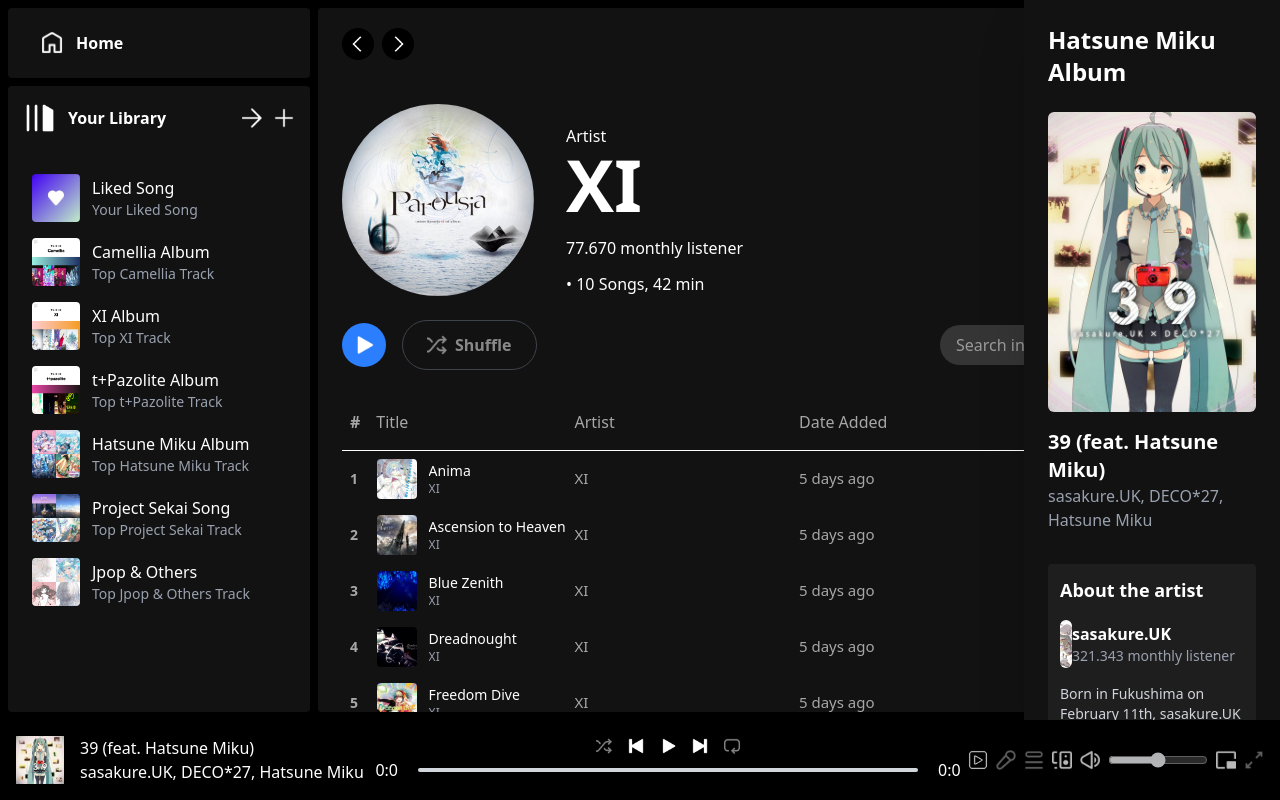
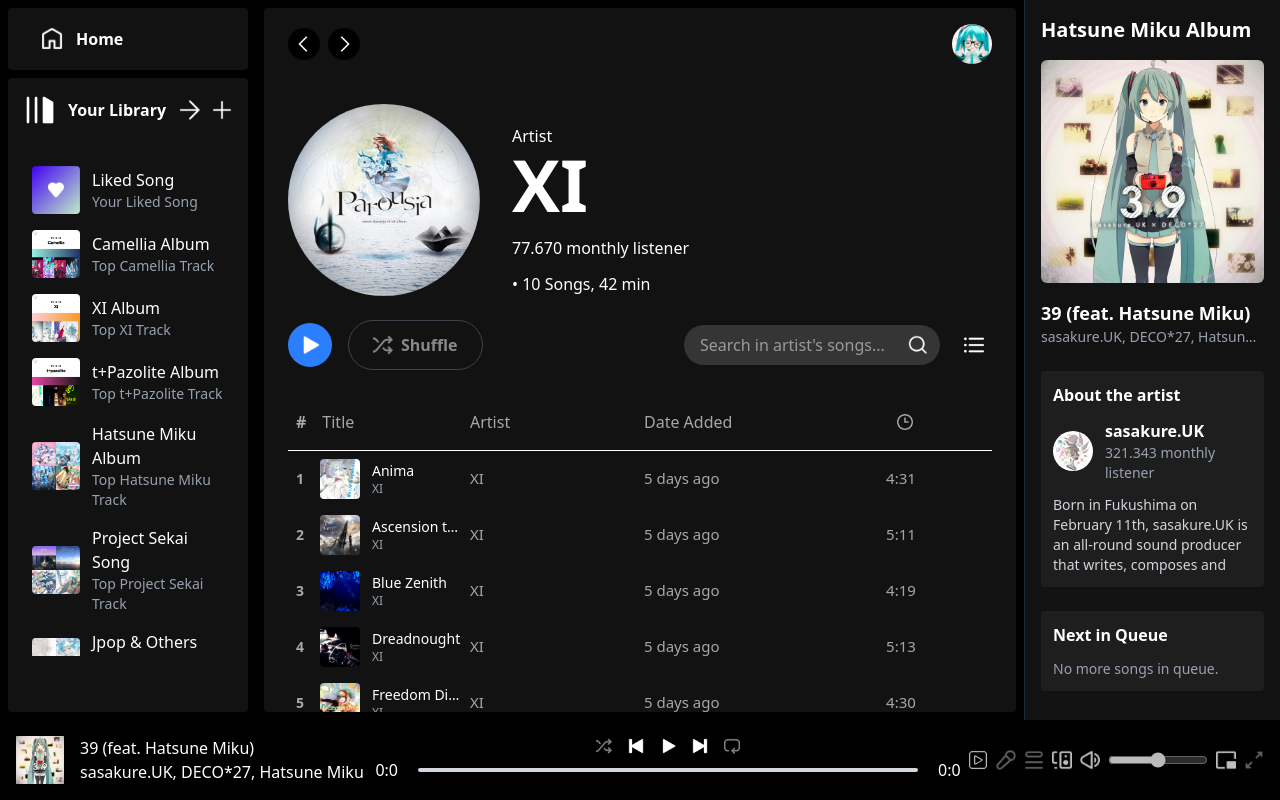
Before and after one commit to Artdi123/Musten, a React (Vite) app: page /artist/1 in a window 1280 px wide. Both pictures are taken after a click on the picture 978 px from the left and 760 px from the top of the page. Built offline with nearby package versions, Linux system fonts and the light colour scheme.

Commit message:
Fixing Display Layout

```diff
--- a/src/App.jsx
+++ b/src/App.jsx
@@ -1,19 +1,43 @@
-import React, { useContext } from "react";
+import React, { useContext, useState } from "react";
 import Sidebar from "./components/Sidebar.jsx";
 import Player from "./components/Player.jsx";
 import Display from "./components/Display.jsx";
+import View from "./components/View.jsx";
+import Queue from "./components/Queue.jsx";
 import { PlayerContext } from "./context/PlayerContext";
 
 const App = () => {
-  const { audioRef, track } = useContext(PlayerContext);
+  const { audioRef, track, currentPlaylist, playWithId, currentAlbumSongs, currentAlbumId } = useContext(PlayerContext);
+  const [showView, setShowView] = useState(false);
+  const [showQueue, setShowQueue] = useState(false);
 
   return (
     <div className="flex flex-col h-screen bg-black">
       <div className="h-[90%] flex flex-1 overflow-hidden">
         <Sidebar />
-        <Display />
+        <Display showRightSidebar={showView || showQueue} />
+        {/* Right Sidebar for View and Queue */}
+        {(showView || showQueue) && (
+          <div className="w-[20%] bg-[#121212] border-l border-gray-800">
+            {showView && <View />}
+            {showQueue && (
+              <Queue
+                currentPlaylist={currentPlaylist}
+                track={track}
+                playWithId={playWithId}
+                currentAlbumSongs={currentAlbumSongs}
+                currentAlbumId={currentAlbumId}
+              />
+            )}
+          </div>
+        )}
       </div>
-      <Player />
+      <Player
+        showView={showView}
+        setShowView={setShowView}
+        showQueue={showQueue}
+        setShowQueue={setShowQueue}
+      />
       <audio ref={audioRef} src={track.file} preload="auto"></audio>
     </div>
   );
--- a/src/components/Display.jsx
+++ b/src/components/Display.jsx
@@ -6,7 +6,7 @@
 import DisplayProfile from "./DisplayProfile.jsx";
 import { albumsData } from "../assets/assets.js";
 
-const Display = () => {
+const Display = ({ showRightSidebar = false }) => {
   const displayRef = useRef();
   const location = useLocation();
   const isAlbum = location.pathname.includes("album");
@@ -43,7 +43,11 @@
   return (
     <div
       ref={displayRef}
-      className="w-[100%] m-2 px-6 pt-4 rounded bg-[#121212] text-white overflow-auto lg:w-[75%] lg:ml-0"
+      className={`m-2 px-6 pt-4 rounded bg-[#121212] text-white overflow-auto flex-1 ${
+        showRightSidebar
+          ? ""
+          : ""
+      }`}
     >
       <Routes>
         <Route path="/" element={<DisplayHome />} />
--- a/src/components/FullScreenPlayer.jsx
+++ b/src/components/FullScreenPlayer.jsx
@@ -1,12 +1,16 @@
-import React, { useContext, useRef, useEffect } from "react"; // Import useRef and useEffect
+import React, { useContext, useRef, useEffect, useState } from "react"; // Import useRef, useEffect, and useState
 import { useNavigate } from "react-router-dom";
 import { PlayerContext } from "../context/PlayerContext";
 import { artistData } from "../assets/assets";
+import View from "./View";
+import Queue from "./Queue";
 
-const FullScreenPlayer = ({ track, currentPlaylist, onClose }) => {
-  const { playStatus, audioRef } = useContext(PlayerContext); // Get playStatus and audioRef from context
+const FullScreenPlayer = ({ track, currentPlaylist, onClose, showView, setShowView, showQueue, setShowQueue }) => {
+  const { playStatus, audioRef, playWithId, currentAlbumSongs, currentAlbumId } = useContext(PlayerContext); // Get playStatus, audioRef, and other needed functions
   const navigate = useNavigate(); // Use navigate for routing
   const videoRef = useRef(null); // Create a ref for the video element
+  const [fullscreenShowView, setFullscreenShowView] = useState(false);
+  const [fullscreenShowQueue, setFullscreenShowQueue] = useState(false);
 
   // Find matching artist data for the current track
   const getArtistData = () => {
@@ -85,6 +89,7 @@
   }, [audioRef]);
 
   return (
+    <>
       <div className="relative w-full h-full flex flex-col items-center justify-center bg-gradient-to-b from-blue-600 to-black text-white p-8">
         {/* Close Button */}
         <button
@@ -170,7 +175,7 @@
                     <img className="w-10 h-10 rounded object-cover" src={nextSong.image} alt="" />
                     <div>
                       <p className="truncate w-72 text-sm">{nextSong.name}</p>
-                    <p className="truncate w-72 text-sm">{nextSong.artist}</p>
+                      <p className="text-gray-400 text-sm truncate w-72">{nextSong.artist}</p>
                     </div>
                   </div>
                 </div>
@@ -181,6 +186,27 @@
           </div>
         </div>
       </div>
+
+      {/* Fullscreen View Popup */}
+      {fullscreenShowView && (
+        <div className="fixed right-0 top-0 h-[90%] w-[20%] bg-[#121212] z-50 shadow-2xl">
+          <View />
+        </div>
+      )}
+
+      {/* Fullscreen Queue Popup */}
+      {fullscreenShowQueue && (
+        <div className="fixed right-0 top-0 h-[90%] w-[20%] bg-[#121212] z-50 shadow-2xl">
+          <Queue
+            currentPlaylist={currentPlaylist}
+            track={track}
+            playWithId={playWithId}
+            currentAlbumSongs={currentAlbumSongs}
+            currentAlbumId={currentAlbumId}
+          />
+        </div>
+      )}
+    </>
   );
 };
 
--- a/src/components/Player.jsx
+++ b/src/components/Player.jsx
@@ -1,14 +1,10 @@
 import React, { useState, useContext } from "react";
 import { assets } from "../assets/assets";
 import { PlayerContext } from "../context/PlayerContext";
-import View from "./View";
-import Queue from "./Queue";
 import LyricsDisplay from "./Lyrics";
 import FullScreenPlayer from "./FullScreenPlayer";
 
-const Player = () => {
-  const [showView, setShowView] = useState(false);
-  const [showQueue, setShowQueue] = useState(false);
+const Player = ({ showView, setShowView, showQueue, setShowQueue }) => {
   const [showLyrics, setShowLyrics] = useState(false);
   const [showFullScreen, setShowFullScreen] = useState(false); // New state for full screen
   const {
@@ -174,33 +170,13 @@
         </div>
       </div>
 
-      {/* View sidebar */}
-      {showView && (
-        <div className="fixed right-0 top-0 h-[90%] w-[20%] bg-[#121212] z-50 shadow-2xl">
-          <View />
-        </div>
-      )}
-
-      {/* Queue sidebar */}
-      {showQueue && (
-        <div className="fixed right-0 top-0 h-[90%] w-[20%] bg-[#121212] z-50 shadow-2xl">
-          <Queue
-            currentPlaylist={currentPlaylist}
-            track={track}
-            playWithId={playWithId}
-            currentAlbumSongs={currentAlbumSongs}
-            currentAlbumId={currentAlbumId}
-          />
-        </div>
-      )}
-
-      {/* Lyrics display */}
+      {/* Lyrics display - Keep as popup */}
       {showLyrics && (
         <div
           className={`fixed top-0 h-[90%] bg-[#121212] z-50 p-4 overflow-y-auto border-r-8 border-black ${
             showFullScreen
               ? "left-0 w-[20%] shadow-2xl" // Styles when full screen is on
-              : "left-[24.9%] w-[55.5%]" // Default styles
+              : "left-[20%] w-[60%]" // Centered in middle when both sidebars are visible
           }`}
         >
           <LyricsDisplay currentTime={time.currentTime} track={track} />
@@ -216,6 +192,10 @@
             track={track}
             currentPlaylist={currentPlaylist}
             onClose={() => setShowFullScreen(false)}
+            showView={showView}
+            setShowView={setShowView}
+            showQueue={showQueue}
+            setShowQueue={setShowQueue}
           />
         </div>
       )}
--- a/src/components/Sidebar.jsx
+++ b/src/components/Sidebar.jsx
@@ -10,7 +10,7 @@
     useContext(PlayerContext); // Destructure currentAlbumId and track
 
   return (
-    <div className="w-[25%] h-full p-2 flex-col gap-2 text-white hidden lg:flex">
+    <div className="w-[20%] h-full p-2 flex-col gap-2 text-white hidden lg:flex">
       <div className="bg-[#121212] h-[10%] rounded flex flex-col justify-around">
         <div
           onClick={() => {
--- a/src/components/View.jsx
+++ b/src/components/View.jsx
@@ -78,26 +78,26 @@
       : null;
 
   return (
-    <div className="w-full bg-[#121212] h-full overflow-y-auto p-6 text-white">
-      <h1 className="text-2xl font-bold mb-6">
+    <div className="w-full bg-[#121212] h-full overflow-y-auto p-4 text-white">
+      <h1 className="text-xl font-bold mb-4">
         {album?.name || "Now Playing"}
       </h1>
 
-      <div className="flex flex-col items-start justify-center mb-8">
+      <div className="flex flex-col items-start justify-center mb-6">
         <img
           src={track.image}
           alt={track.name}
-          className="w-[300px] h-[300px] object-cover rounded-md mb-4"
+          className="w-full aspect-square object-cover rounded-md mb-4"
         />
-        <div className="overflow-hidden">
-          <h2 className="text-xl font-bold">{track.name}</h2>
+        <div className="overflow-hidden w-full">
+          <h2 className="text-lg font-bold truncate">{track.name}</h2>
         </div>
-        <p className="text-gray-400">{track.artist}</p>
+        <p className="text-gray-400 text-sm truncate w-full">{track.artist}</p>
       </div>
 
       <div className="mb-6 p-3 bg-[#1f1e1e] rounded">
-        <h3 className="text-lg font-bold mb-4">About the artist</h3>
-        <div className="flex items-center mb-4">
+        <h3 className="text-base font-bold mb-3">About the artist</h3>
+        <div className="flex items-center mb-3">
           <div
             className="cursor-pointer"
             onClick={() => navigate(`/artist/${artist.id}`)}
@@ -105,12 +105,12 @@
             <img
               src={artist.profile}
               alt={artist.name}
-              className="w-12 h-12 rounded-full object-cover mr-3"
+              className="w-10 h-10 rounded-full object-cover mr-3"
             />
           </div>
-          <div>
+          <div className="min-w-0 flex-1">
             <h4
-              className="font-bold w-56 truncate cursor-pointer hover:underline"
+              className="font-bold truncate cursor-pointer hover:underline"
               onClick={() => navigate(`/artist/${artist.id}`)}
             >
               {artist.name}
@@ -118,15 +118,15 @@
             <p className="text-sm text-gray-400">{artist.Listener}</p>
           </div>
         </div>
-        <p className="text-sm text-gray-300 max-h-[100px] overflow-y-auto">
+        <p className="text-sm text-gray-300 max-h-[80px] overflow-y-auto">
           {artist.desc || "No artist description available."}
         </p>
       </div>
 
       {/* Next in Queue Section */}
       <div className="mb-6 p-3 bg-[#1f1e1e] rounded">
-        <div className="flex justify-between items-center mb-4">
-          <h3 className="text-lg font-bold">Next in Queue</h3>
+        <div className="flex justify-between items-center mb-3">
+          <h3 className="text-base font-bold">Next in Queue</h3>
         </div>
         {nextSong ? (
           <div
@@ -136,11 +136,11 @@
             <img
               src={nextSong.image}
               alt={nextSong.name}
-              className="w-12 h-12 rounded object-cover"
+              className="w-10 h-10 rounded object-cover flex-shrink-0"
             />
-            <div>
-              <p className="font-medium truncate w-48">{nextSong.name}</p>
-              <p className="text-gray-400 text-sm truncate w-48">
+            <div className="min-w-0 flex-1">
+              <p className="font-medium truncate">{nextSong.name}</p>
+              <p className="text-gray-400 text-sm truncate">
                 {nextSong.artist}
               </p>
             </div>
```
Also changed, not shown: src/components/Queue.jsx (+12 -12 lines). Lines whose indentation alone changed are shown as unchanged.
